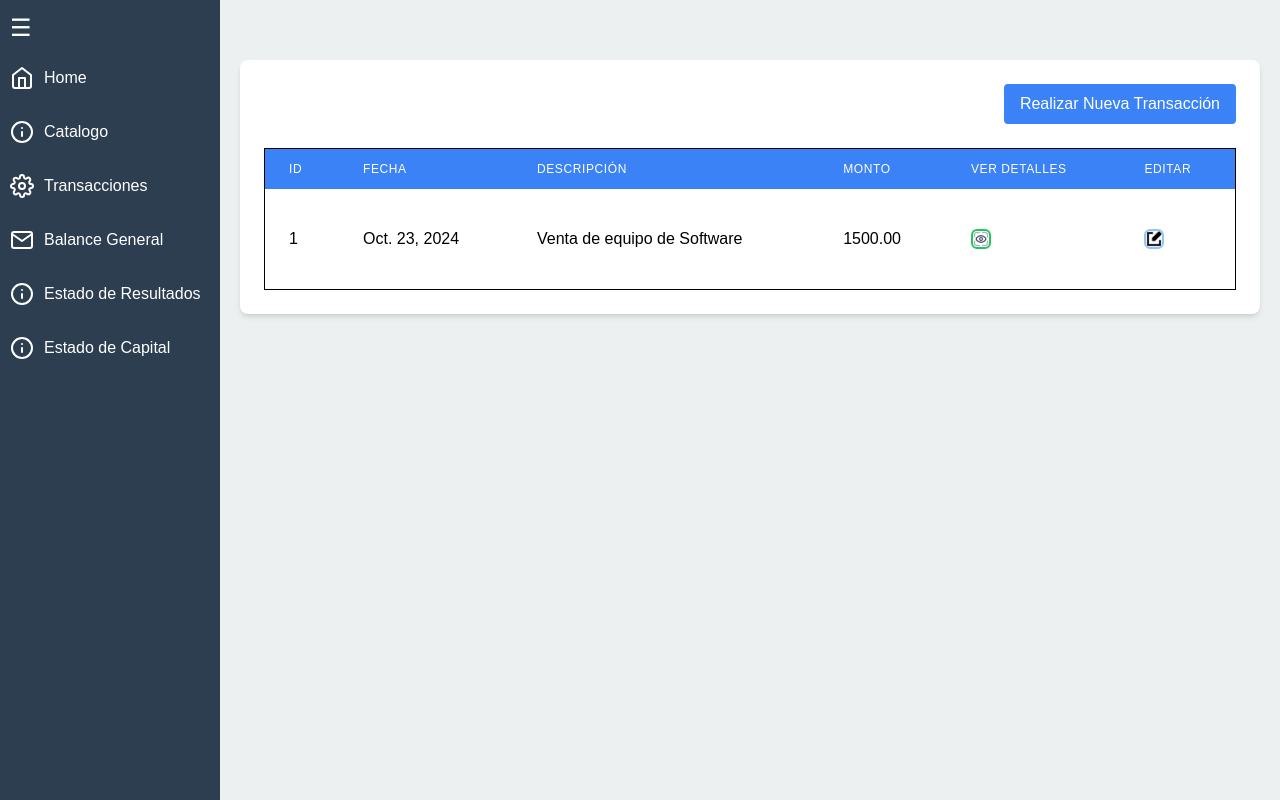
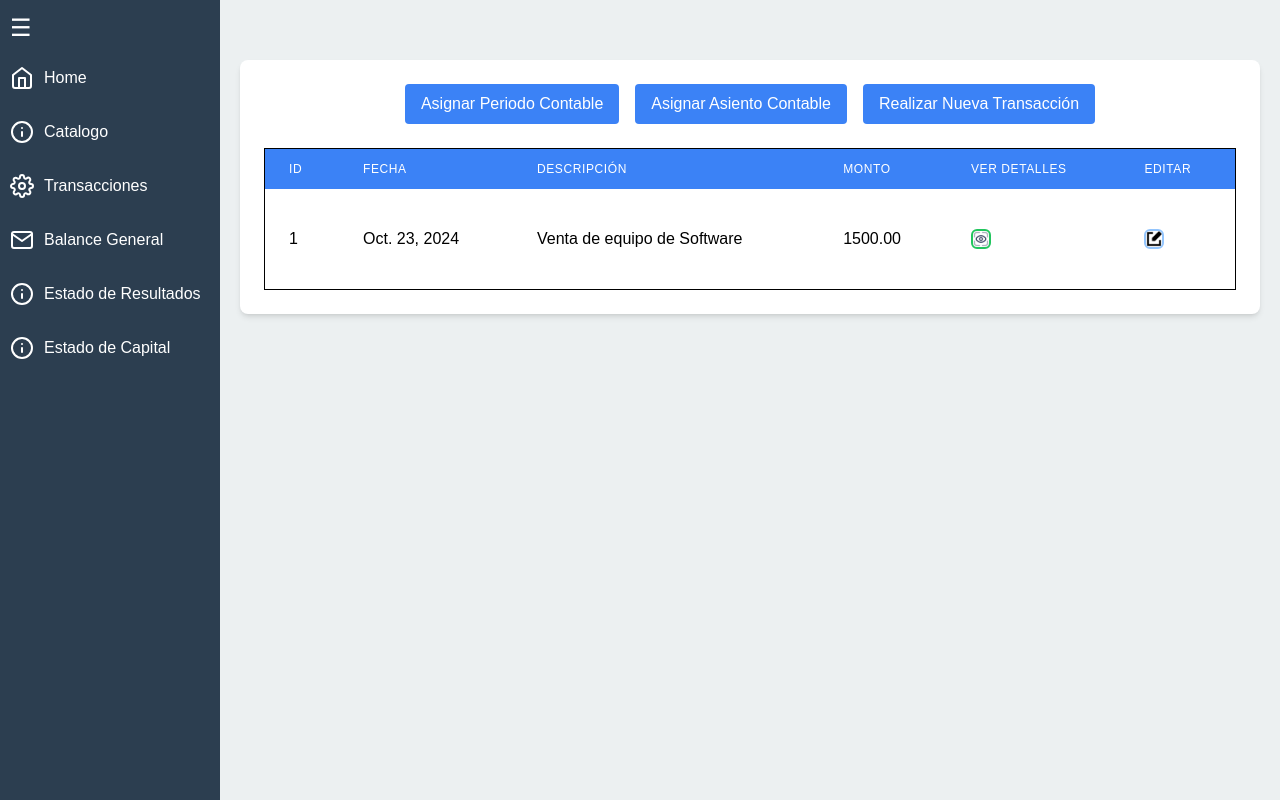
Before and after one commit to InfinityJaaR/Sistema-Contable, a Django app: page /contable/gestionarTransacciones/ in a window 1280 px wide. Run offline with Django 5.2, Linux system fonts and the light colour scheme; a user stored in the database is signed in; data comes from the database, SQL or seed files in the repository; some libraries are stand-ins or nearby versions.

Commit message:
Enlazando paginas nuevas para el diseño de transaccion

```diff
--- a/contable/templates/gestionarTransacciones.html
+++ b/contable/templates/gestionarTransacciones.html
@@ -42,8 +42,10 @@
     <!-- Contenedor principal -->
     <div class="max-w-6xl mx-auto mt-10 p-6 bg-white rounded-lg shadow-md">
 
-        <!-- Botón para realizar nueva transacción -->
-        <div class="flex justify-end mb-6">
+       <!-- Botón para realizar nueva transacción -->
+        <div class="flex justify-center space-x-4 mb-6">
+            <a href="{% url 'asignar_periodo' %}" class="bg-blue-500 text-white px-4 py-2 rounded hover:bg-blue-600">Asignar Periodo Contable</a>
+            <a href="{% url 'asignar_asiento' %}" class="bg-blue-500 text-white px-4 py-2 rounded hover:bg-blue-600">Asignar Asiento Contable</a>
             <a href="{% url 'registrar_transaccion' %}" class="bg-blue-500 text-white px-4 py-2 rounded hover:bg-blue-600">Realizar Nueva Transacción</a>
         </div>
 
--- a/contable/urls.py
+++ b/contable/urls.py
@@ -4,5 +4,7 @@ from .views import *
 urlpatterns = [
     path('', home , name='home'),
     path('gestionarTransacciones/', gestionarTransacciones, name='gestionar_transacciones'),
+    path('asignarPeriodo/', asignarPeriodo, name='asignar_periodo'),
+    path('asignarAsiento/', asignarAsiento, name='asignar_asiento'),
     path('gestionarTransacciones/registrarTransaccion/', registrarTransaccion, name='registrar_transaccion'),
 ]
--- a/contable/views.py
+++ b/contable/views.py
@@ -16,6 +16,24 @@ def home(request):
 def gestionarTransacciones(request):
     transacciones = Transaccion.objects.all()
     return render(request, 'gestionarTransacciones.html', {'transacciones': transacciones})
+
+@login_required
+def asignarPeriodo(request):
+    # Lógica para asignar periodo contable
+    periodos = PeriodoContable.objects.all()
+    if request.method == 'POST':
+        # Procesar el formulario
+        pass
+    return render(request, 'asignarPeriodo.html', {'periodos': periodos})
+
+@login_required
+def asignarAsiento(request):
+    # Lógica para asignar asiento contable
+    asientos = AsientoContable.objects.all()
+    if request.method == 'POST':
+        # Procesar el formulario
+        pass
+    return render(request, 'asignarAsiento.html', {'asientos': asientos})
 
 @login_required
 def registrarTransaccion(request):
```
